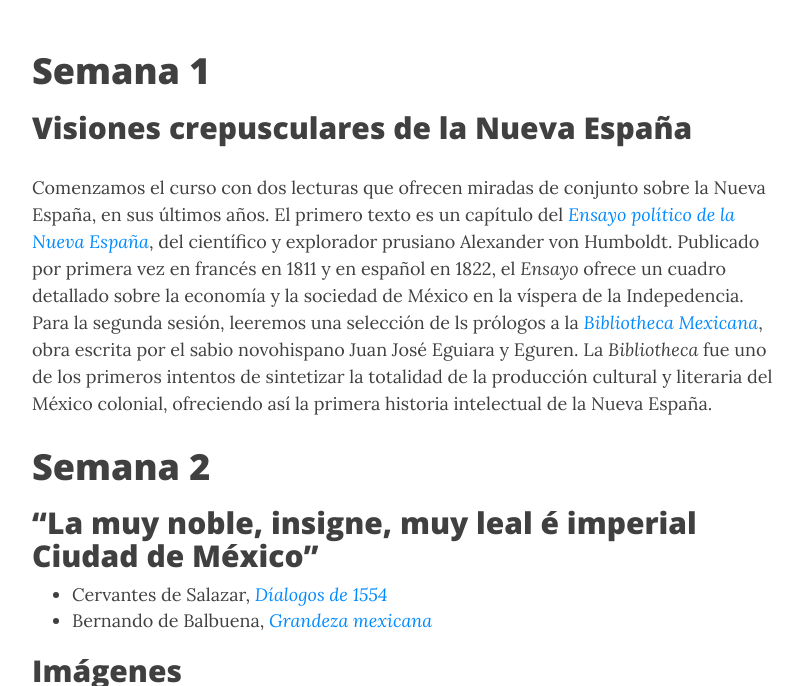
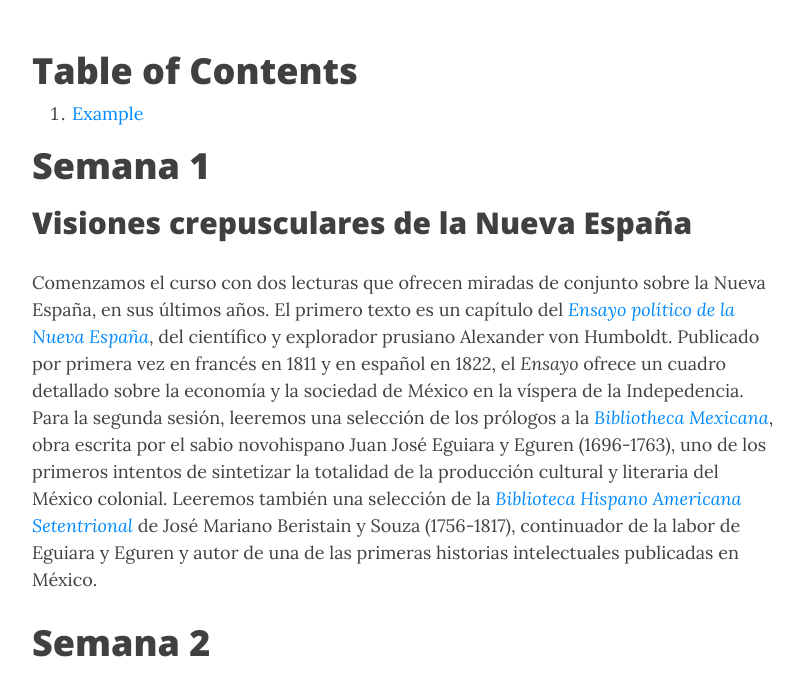
Before and after one commit to Hipomenes/novohispana, a Jekyll site: the page built from syllabus.md, in a window 1280 px wide and 900 px high, scrolled down 279 px, cut to the strip 214-900 px from the top of the window. Shown: the whole strip, without its empty margins (233-1037 px from the left). Built offline with Jekyll 4.4.1, drawn with Linux system fonts in a browser that asks for light colours; nearby versions of some CDN libraries.

Commit message:
Update syllabus.md

```diff
--- a/syllabus.md
+++ b/syllabus.md
@@ -6,11 +6,14 @@ bigimg: /img/4partes.jpg
 
 
 
+# Table of Contents
+1. [Example](#semana1)
+
 # Semana 1
 
 ## Visiones crepusculares de la Nueva España
 
-Comenzamos el curso con dos lecturas que ofrecen miradas de conjunto sobre la Nueva España, en sus últimos años. El primero texto es un capítulo del [*Ensayo político de la Nueva España*](), del científico y explorador prusiano Alexander von Humboldt. Publicado por primera vez en francés en 1811 y en español en 1822, el *Ensayo* ofrece un cuadro detallado sobre la economía y la sociedad de México en la víspera de la Indepedencia. Para la segunda sesión, leeremos una selección de ls prólogos a la [*Bibliotheca Mexicana*](), obra escrita por el sabio novohispano Juan José Eguiara y Eguren. La *Bibliotheca* fue uno de los primeros intentos de sintetizar la totalidad de la producción cultural y literaria del México colonial, ofreciendo así la primera historia intelectual de la Nueva España.
+Comenzamos el curso con dos lecturas que ofrecen miradas de conjunto sobre la Nueva España, en sus últimos años. El primero texto es un capítulo del [*Ensayo político de la Nueva España*](), del científico y explorador prusiano Alexander von Humboldt. Publicado por primera vez en francés en 1811 y en español en 1822, el *Ensayo* ofrece un cuadro detallado sobre la economía y la sociedad de México en la víspera de la Indepedencia. Para la segunda sesión, leeremos una selección de los prólogos a la [*Bibliotheca Mexicana*](), obra escrita por el sabio novohispano Juan José Eguiara y Eguren (1696-1763), uno de los primeros intentos de sintetizar la totalidad de la producción cultural y literaria del México colonial. Leeremos también una selección de la [*Biblioteca Hispano Americana Setentrional*]() de José Mariano Beristain y Souza (1756-1817), continuador de la labor de Eguiara y Eguren y autor de una de las primeras historias intelectuales publicadas en México.
 
 # Semana 2
 
```
